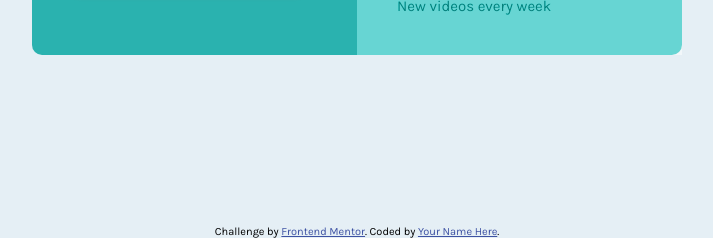
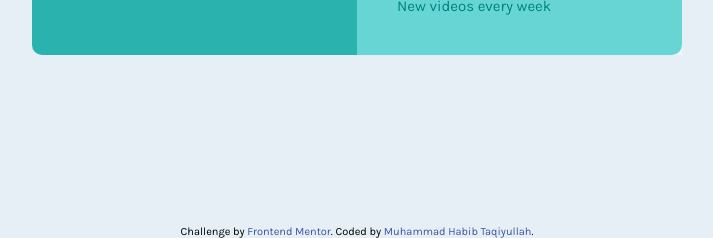
Before and after one commit to muhabibta/single-price-grid-component, a plain HTML site: page index.html in a window 1280 px wide. Shown: the part 562-800 px from the top of the page, without its empty margins (283-996 px from the left). Drawn offline with Linux system fonts and the light colour scheme.

```diff
--- a/index.html
+++ b/index.html
@@ -40,7 +40,7 @@
         </div>
       </div>
       <footer>
-        <p class="attribution">Challenge by <a href="https://www.frontendmentor.io?ref=challenge" target="_blank">Frontend Mentor</a>. Coded by <a href="#">Your Name Here</a>.</p>
+        <p class="attribution">Challenge by <a href="https://www.frontendmentor.io?ref=challenge" target="_blank">Frontend Mentor</a>. Coded by <a href="https://github.com/muhabibta/">Muhammad Habib Taqiyullah</a>.</p>
       </footer>
     </div>
   </body>
--- a/style.css
+++ b/style.css
@@ -115,4 +115,5 @@ footer {
 }
 .attribution a {
   color: hsl(228, 45%, 44%);
+  text-decoration: none;
 }
```
